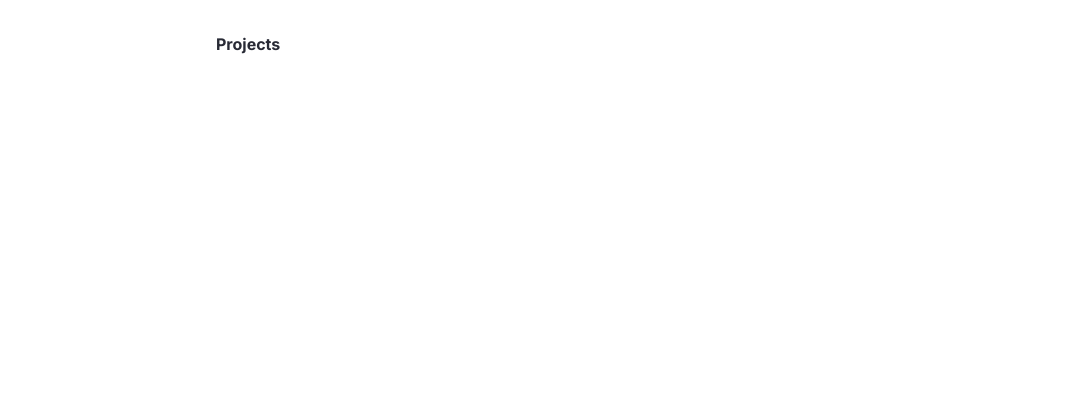
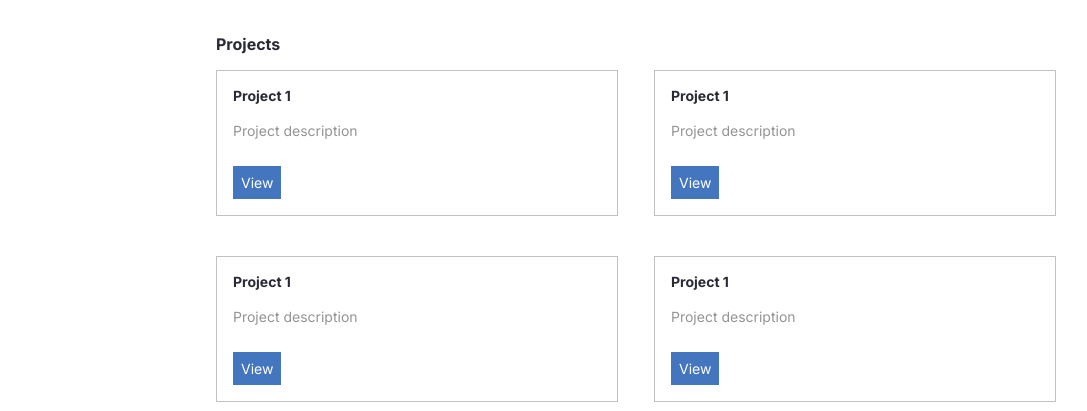
Before and after one commit to GustavoKasaki/gmk-portfolio, a React (Create React App) app: page / in a window 1280 px wide. Shown: the part 386-797 px from the top of the page, without its empty margins (96-1183 px from the left). Built offline with nearby package versions, Linux system fonts and the light colour scheme.

Commit message:
created 'project' section

```diff
--- /dev/null
+++ b/src/components/Project/index.tsx
@@ -0,0 +1,14 @@
+import React from 'react'
+import Title from '../Title'
+import Paragraph from '../Paragraph'
+import { Card, Button } from './styles'
+
+const Project = () => (
+  <Card>
+    <Title>Project 1</Title>
+    <Paragraph type="secondary">Project description</Paragraph>
+    <Button>View</Button>
+  </Card>
+)
+
+export default Project
--- /dev/null
+++ b/src/components/Project/styles.ts
@@ -0,0 +1,17 @@
+import styled from 'styled-components'
+
+export const Card = styled.div`
+  border: 1px solid #c1c1c1;
+  padding: 16px;
+`
+
+export const Button = styled.a`
+  color: white;
+  font-size: 14px;
+  background-color: #4476bf;
+  text-decoration: none;
+  cursor: pointer;
+  padding: 8px;
+  margin-top: 24px;
+  display: inline-block;
+`
--- a/src/containers/Projects/index.tsx
+++ b/src/containers/Projects/index.tsx
@@ -1,9 +1,25 @@
 import React from 'react'
 import Title from '../../components/Title'
+import Project from '../../components/Project'
+import { List } from './styles'
 
 const Projects = () => (
   <section>
     <Title fontSize={16}>Projects</Title>
+    <List>
+      <li>
+        <Project />
+      </li>
+      <li>
+        <Project />
+      </li>
+      <li>
+        <Project />
+      </li>
+      <li>
+        <Project />
+      </li>
+    </List>
   </section>
 )
 
--- /dev/null
+++ b/src/containers/Projects/styles.ts
@@ -0,0 +1,14 @@
+import styled from 'styled-components'
+
+export const List = styled.ul`
+  display: grid;
+  grid-template-columns: 1fr 1fr;
+  column-gap: 36px;
+  row-gap: 40px;
+
+  @media (max-width: 768px) {
+    grid-template-columns: 1fr;
+    column-gap: 0;
+    row-gap: 16px;
+  }
+`
--- a/src/styles.ts
+++ b/src/styles.ts
@@ -5,6 +5,7 @@ const GlobalStyle = createGlobalStyle`
     margin: 0;
     padding: 0;
     font-family: "Inter", sans-serif;
+    list-style: none;
   }
 
   body {
```
